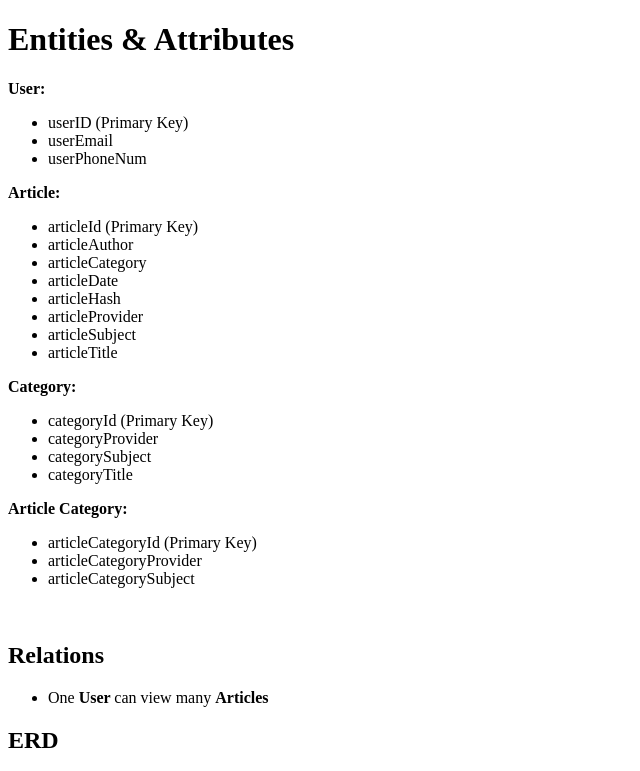
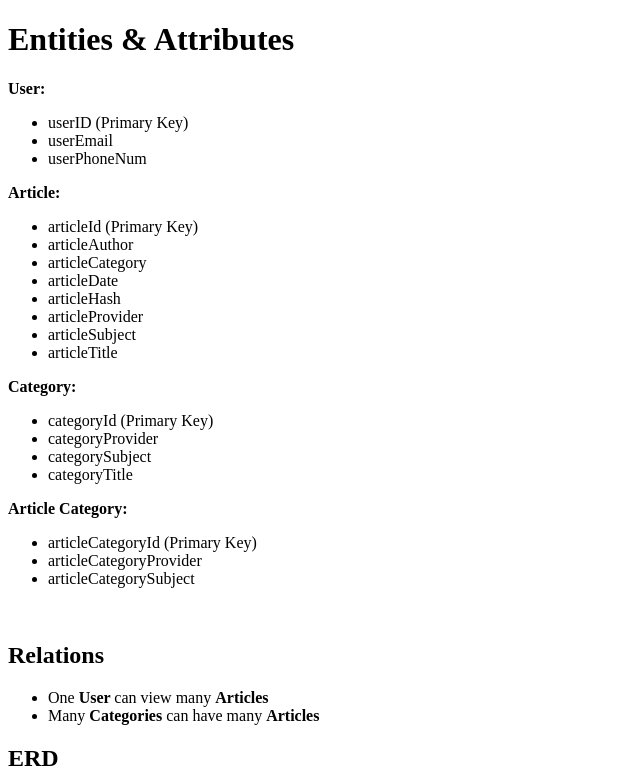
Before and after one commit to m-squared626/data-design, a plain HTML site: page epic/conceptual-model.html in a window 1280 px wide. Shown: the top 771 px of the page, without its empty margins (0-640 px from the left). Drawn offline with Linux system fonts and the light colour scheme.

Commit message:
Data Design updating conception model

```diff
--- a/epic/conceptual-model.html
+++ b/epic/conceptual-model.html
@@ -44,6 +44,7 @@
 			<h2>Relations</h2>
 				<ul>
 						<li>One <strong>User </strong>can view many <strong>Articles</strong></li>
+						<li>Many <strong>Categories </strong>can have many <strong>Articles</strong></li>
 				</ul>
 			<h2>ERD</h2>
 				<img src="erd_yf.png" alt="Entity Relationship Diagram">
```
